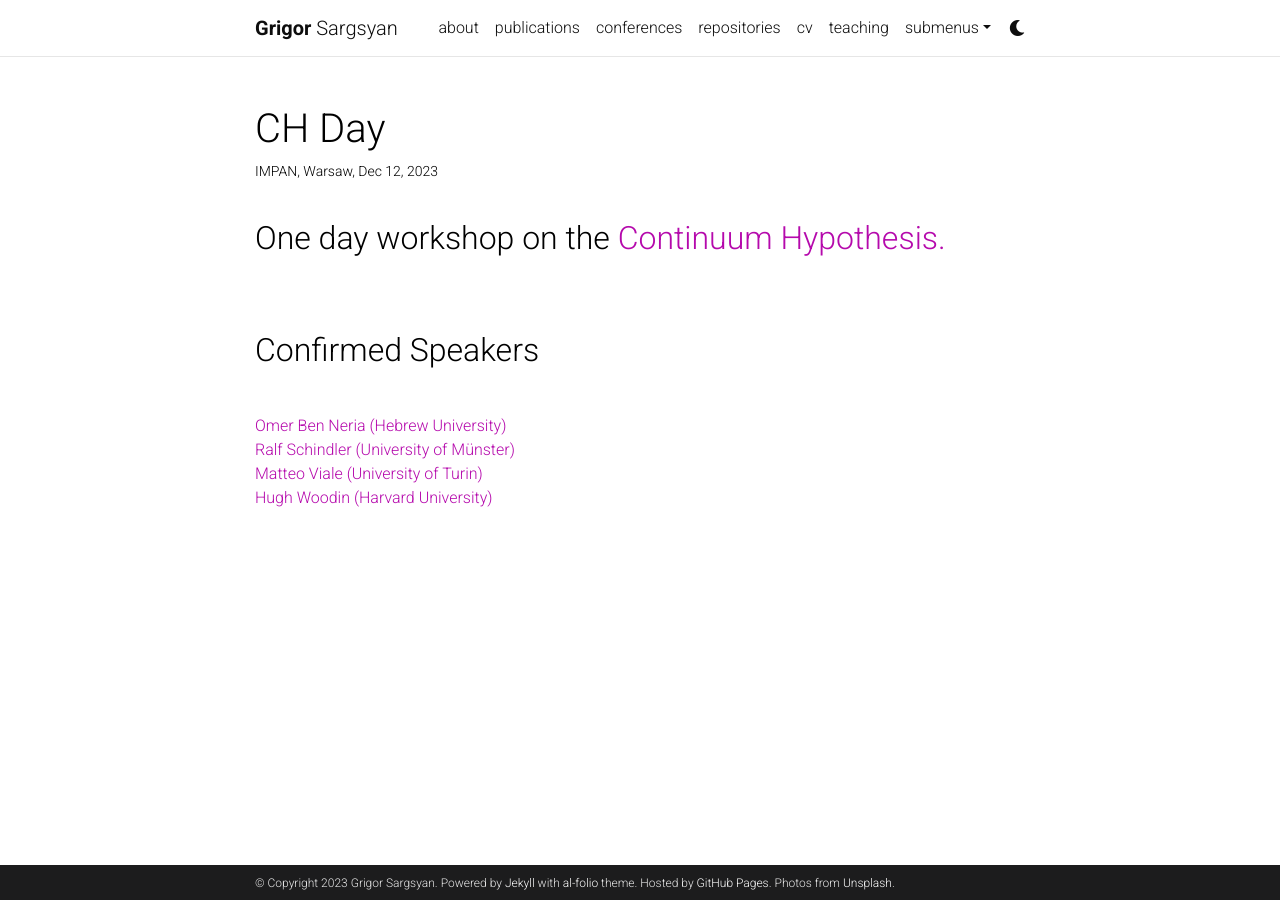
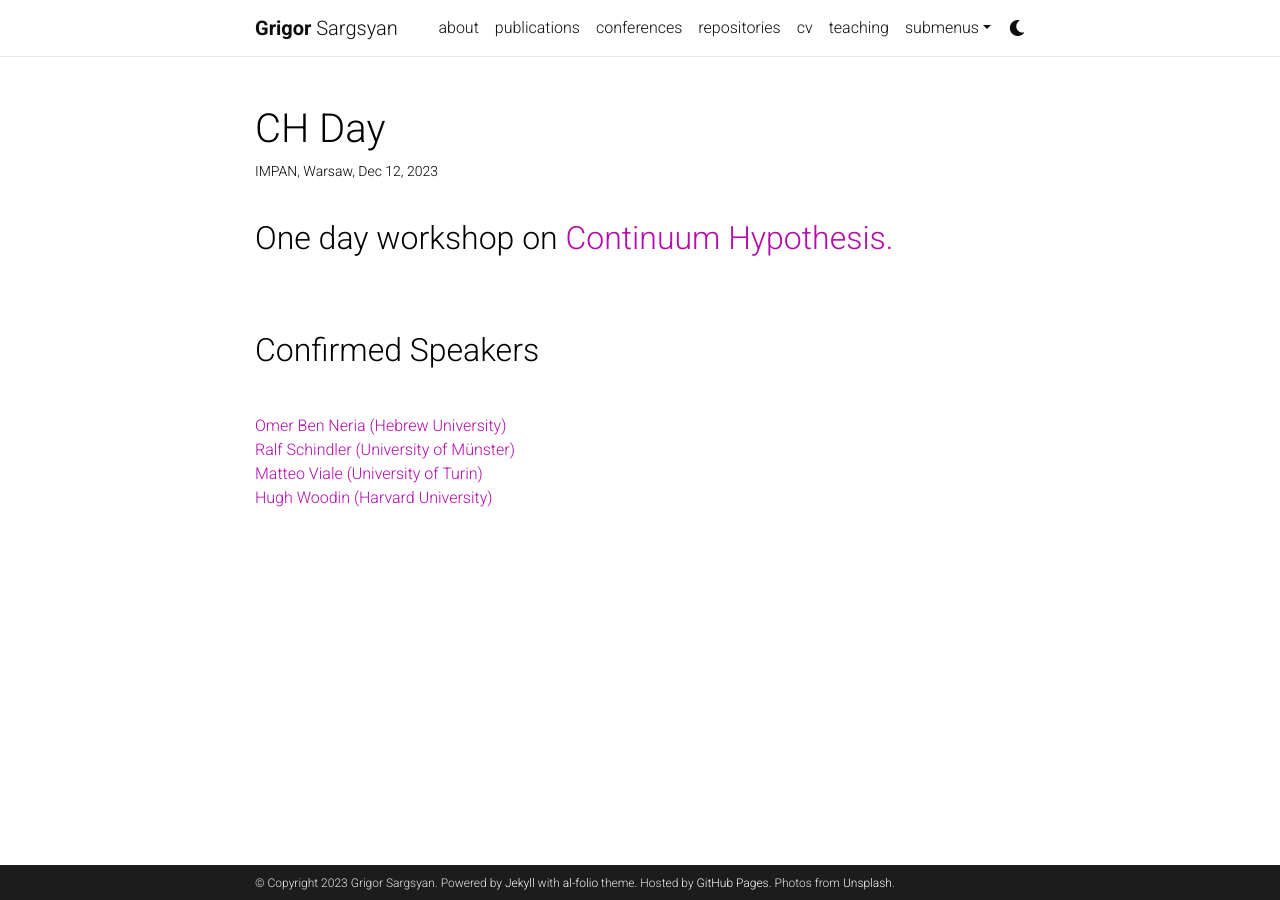
Before and after one commit to grigorsarg/grigorsarg.github.io, a Jekyll site: the page built from _projects/CH.md, in a window 1280 px wide. Built offline with Jekyll 4.4.1, drawn with Linux system fonts in a browser that asks for light colours; comment, search, counter and statistics services are not loaded; a style sheet for code colours, icons or effects is not loaded.

Commit message:
Update CH.md

```diff
--- a/_projects/CH.md
+++ b/_projects/CH.md
@@ -7,7 +7,7 @@
 category:
 ---
 
-<font size="+3">One day workshop on the <a href="https://en.wikipedia.org/wiki/Continuum_hypothesis">Continuum Hypothesis.</a> </font>
+<font size="+3">One day workshop on <a href="https://en.wikipedia.org/wiki/Continuum_hypothesis">Continuum Hypothesis.</a> </font>
 <br><br>
 
 <font size="+3"> Confirmed Speakers</font> <br>
```
